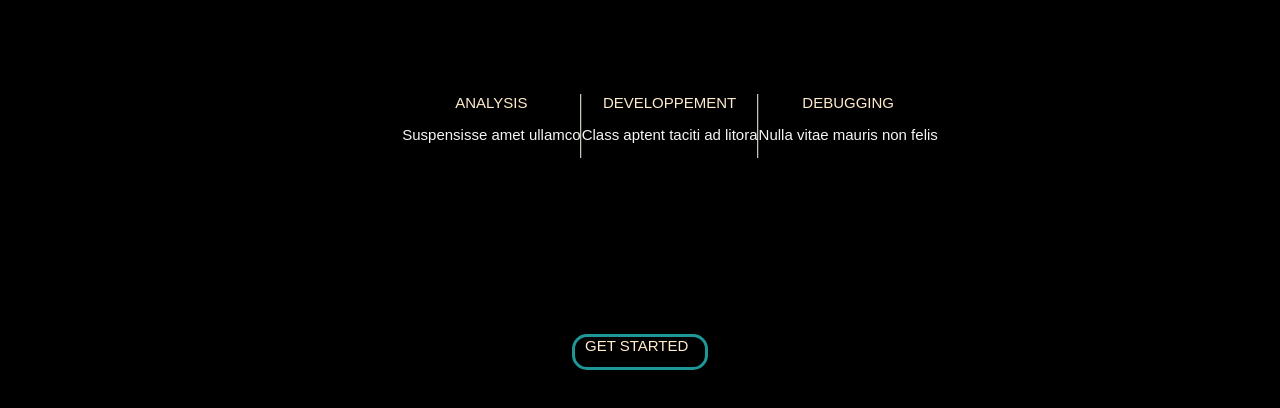
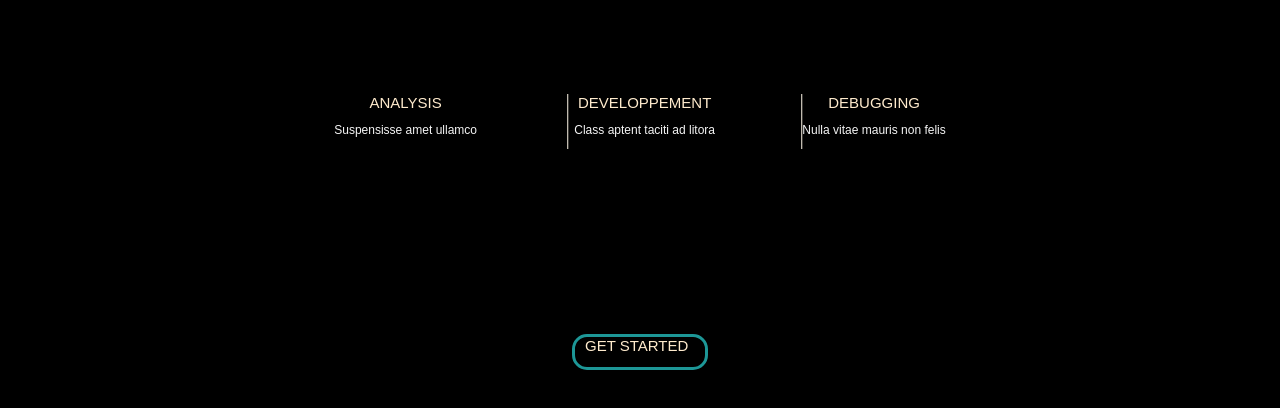
Before and after one commit to MansouraD/TP, a plain HTML site: page index.html in a window 1280 px wide. Shown: the part 386-794 px from the top of the page. Drawn offline with Linux system fonts and the light colour scheme.

Commit message:
Update style.css

```diff
--- a/style.css
+++ b/style.css
@@ -10,17 +10,19 @@ top: 40%;
 left: 50% ;
 transform: translate(-50%, -50%);
 }
-.second{ max-width: max-content;
+.second{
   display: inline-flex;
-  font-size: 15px; color: whitesmoke ;
-  position: absolute ; top :60%; left: 50%; margin-inline-start: 30px;
+  font-size: 12px; color: whitesmoke ;
+  position: absolute ; top :60%; left: 50%;
   text-align: center; transform: translate( -50%);
 }
-.itemiii{border-left:  solid oldlace 1px ;
+.itemiii{border-left:  solid oldlace 1px ; margin-left : 40px;
 }
-.itemii{border-left:  solid oldlace 1px ;
+.itemii{border-left:  solid oldlace 1px ; margin-left: 50px; margin-right : 40px;
 }
+.itemi{ margin-right : 40px;
 
+}
 .haut{ text-align: right; margin: 5px; color: whitesmoke;
       text-decoration: none; border-bottom: solid oldlace 1px;
 }
```
